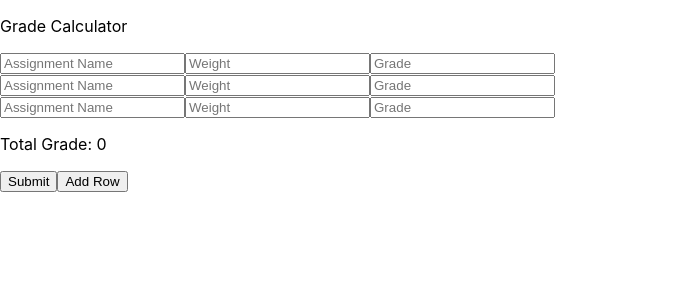
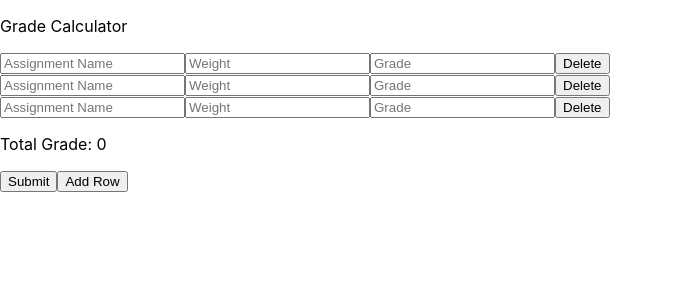
Before and after one commit to T2703/Grading-Calculator-Website, a React (Create React App) app: page /grade-calculator in a window 1280 px wide. Shown: the top 300 px of the page, without its empty margins (0-673 px from the left). Built offline with nearby package versions, Linux system fonts and the light colour scheme.

Commit message:
chore: added a feature to delete the an assignment

```diff
--- a/src/GradeCalculator.js
+++ b/src/GradeCalculator.js
@@ -43,6 +43,11 @@ function GradeCalculator() {
     setAssignmentItself((prevAssignments) => [...prevAssignments, { name: '', weight: '', grade: '' }]);
   };
 
+  // Method to delete a row.
+  const deleteRow = (index) => {
+    setAssignmentItself((prevAssignments) => prevAssignments.filter((_, i) => i !== index));
+  };
+
   // Calculates the final grade for an assignment.
   function gradeCalulationForAssignment(assignment) {
     const { weight, grade } = assignment;
@@ -79,6 +84,7 @@ function GradeCalculator() {
               onChange={(e) => handleChange(index, 'grade', e.target.value)}
               placeholder="Grade"
             />
+            <button type="delete" onClick={() => deleteRow(index)}>Delete</button>
           </div>
         ))}
         <p>Total Grade: {totalGrade}</p>
```
